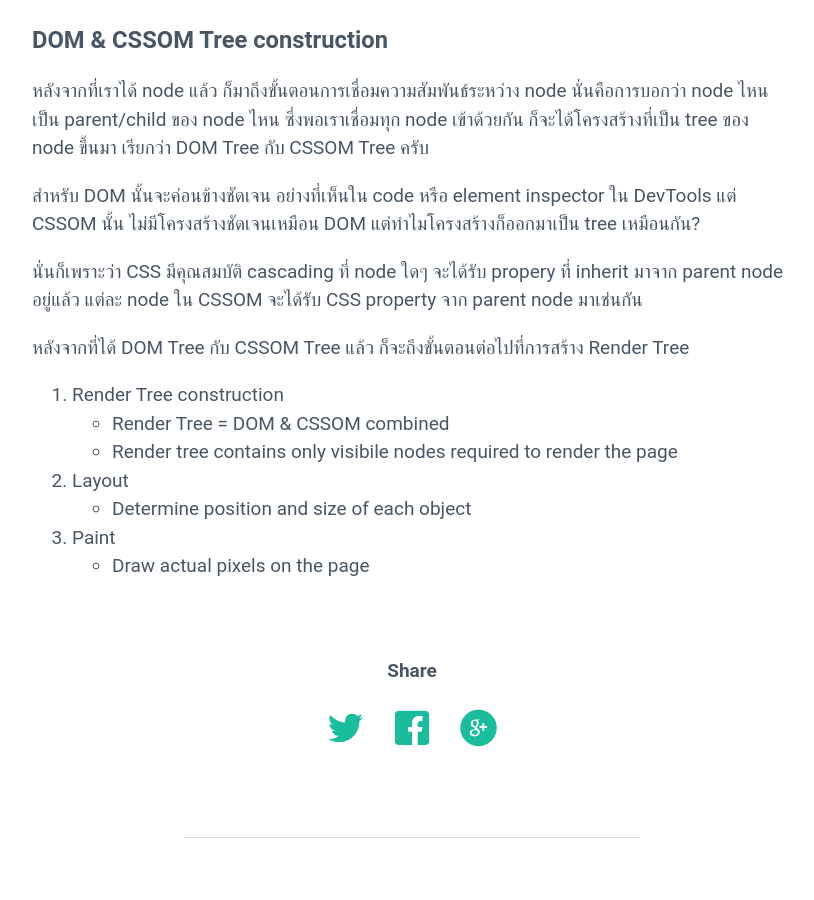
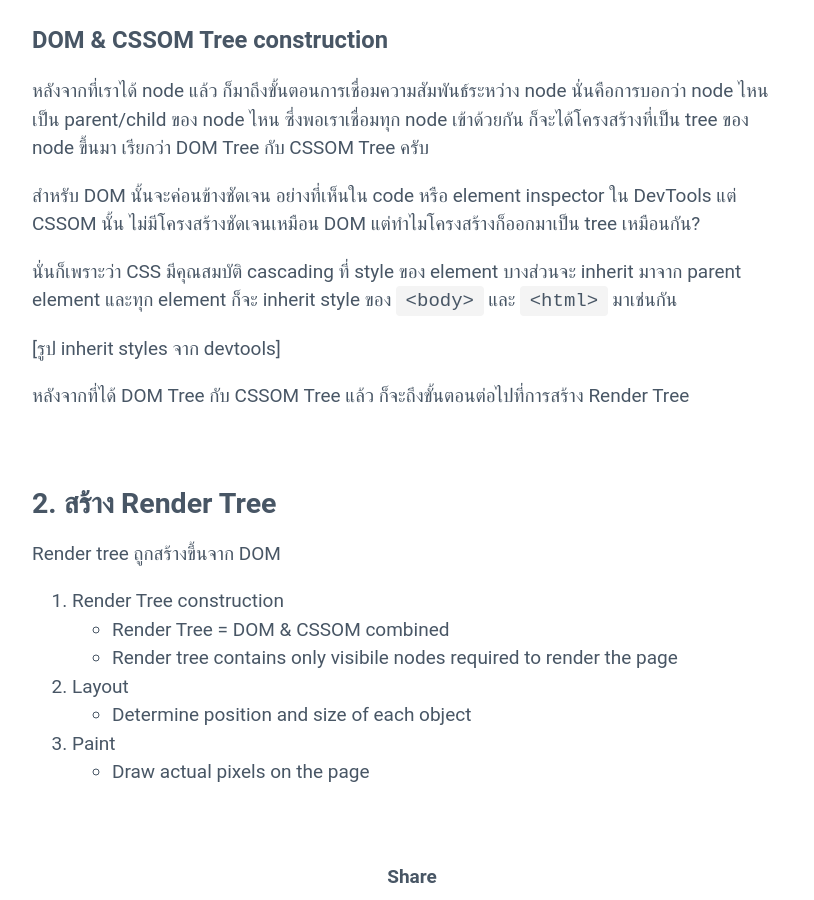
Before and after one commit to armno/armno.github.io, a Jekyll site: the page built from _posts/2016-01-28-how-web-browsers-work.md, in a window 1280 px wide and 900 px high, scrolled down 1734 px. Shown: the whole window, without its empty margins (228-1042 px from the left). Built offline with Jekyll 4.4.1, drawn with Linux system fonts in a browser that asks for light colours; some web fonts are replaced; comment, search, counter and statistics services are not loaded.

Commit message:
css notes

```diff
--- a/_posts/2016-01-28-how-web-browsers-work.md
+++ b/_posts/2016-01-28-how-web-browsers-work.md
@@ -57,10 +57,16 @@ node ไหน เป็น parent/child ของ node ไหน ซึ่ง
 สำหรับ DOM นั้นจะค่อนข้างชัดเจน อย่างที่เห็นใน code หรือ element inspector ใน DevTools
 แต่ CSSOM นั้น ไม่มีโครงสร้างชัดเจนเหมือน DOM แต่ทำไมโครงสร้างก็ออกมาเป็น tree เหมือนกัน?
 
-นั่นก็เพราะว่า CSS มีคุณสมบัติ cascading ที่ node ใดๆ จะได้รับ propery ที่ inherit มาจาก parent node อยู่แล้ว
-แต่ละ node ใน CSSOM จะได้รับ CSS property จาก parent node มาเช่นกัน
+นั่นก็เพราะว่า CSS มีคุณสมบัติ cascading ที่ style ของ element บางส่วนจะ inherit มาจาก parent element
+และทุก element ก็จะ inherit style ของ `<body>` และ `<html>` มาเช่นกัน
+
+[รูป inherit styles จาก devtools]
 
 หลังจากที่ได้ DOM Tree กับ CSSOM Tree แล้ว ก็จะถึงขั้นตอนต่อไปที่การสร้าง Render Tree
+
+## 2. สร้าง Render Tree
+
+Render tree ถูกสร้างขึ้นจาก DOM
 
 2. Render Tree construction
   - Render Tree = DOM & CSSOM combined
```
